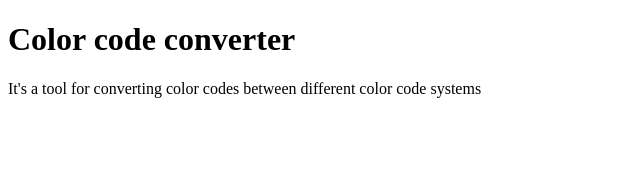
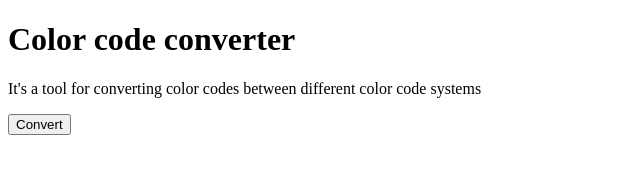
Before and after one commit to cheng-en-yang/color-code-converter, a plain HTML site: page index.html in a window 1280 px wide. Shown: the whole page, without its empty margins (0-640 px from the left). Drawn offline with Linux system fonts and the light colour scheme.

Commit message:
add convert button

```diff
--- a/index.html
+++ b/index.html
@@ -6,5 +6,6 @@
     <body>
         <h1>Color code converter</h1>
         <p>It's a tool for converting color codes between different color code systems</p>
+        <button>Convert</button>
     </body>
 </html>
```
